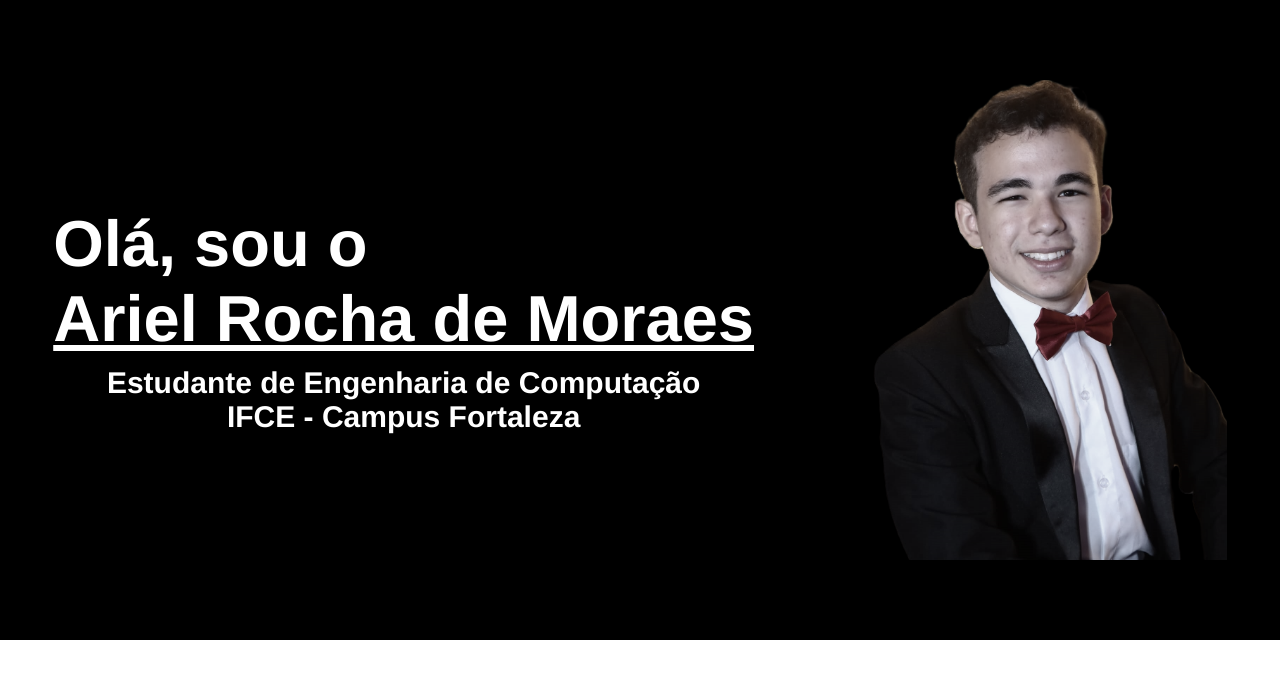
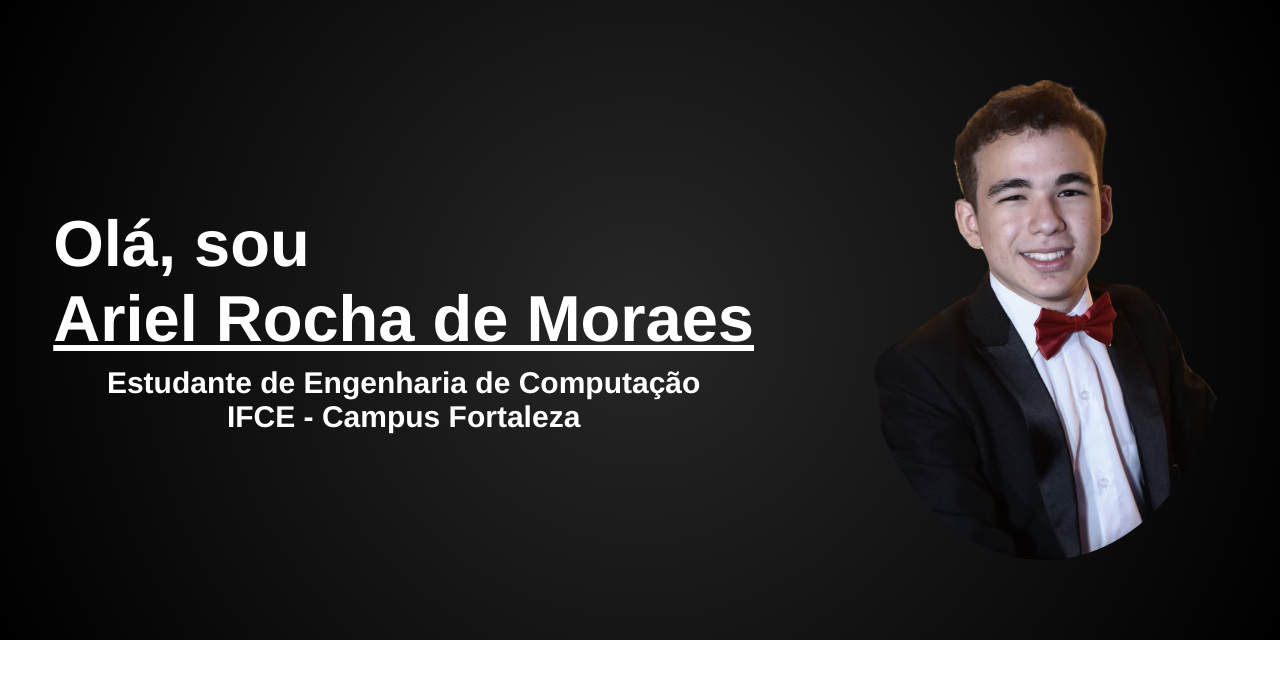
Before and after one commit to ari123rm/Portfolio, a React (Create React App) app: page / in a window 1280 px wide. Shown: the top 678 px of the page. Built offline with nearby package versions, Linux system fonts and the light colour scheme.

Commit message:
theme: ajuste no background da capa e raio da imagem

```diff
--- a/src/App.tsx
+++ b/src/App.tsx
@@ -8,8 +8,7 @@ import style from './components/themes/topicos.module.scss'
 
 function App() {
   const conteudo:Array<Temas> = [];
-  conteudo.push(new Temas("Olá, sou o <br><span>Ariel Rocha de Moraes</span>",style.capa, logoImg, "Estudante de Engenharia de Computação <br> IFCE - Campus Fortaleza"));
-
+  conteudo.push(new Temas("Olá, sou <br><span>Ariel Rocha de Moraes</span>",style.capa, logoImg, "Estudante de Engenharia de Computação <br> IFCE - Campus Fortaleza"));
   console.log(conteudo);
 
   return (
--- a/src/components/themes/topicos.module.scss
+++ b/src/components/themes/topicos.module.scss
@@ -1,8 +1,11 @@
 .capa{
     background-color: black;
+    background: rgb(39,39,40);
+    background: radial-gradient(circle, rgba(39,39,40,1) 0%, rgba(0,0,0,1) 100%);
     color:white;
     align-items: center;
     justify-content: space-around;
+    overflow-x: hidden;
     div{
         display: grid;
         justify-items: center;
@@ -22,7 +25,23 @@
         }
     }
     img{
-        filter: grayscale(60%);
+        filter: grayscale(30%);
+        border-radius: 100%;
+
         height:60vh;
+        animation: slidein ease-in-out;
+        animation-duration: 2s;
+        overflow: hidden;
+        @keyframes slidein {
+            from {
+              transform: translateX(100%) ;
+            }
+            to {
+              transform: translateX(0);
+            }
+        }
     }
 }
+.sobreCapa{
+
+}
```
